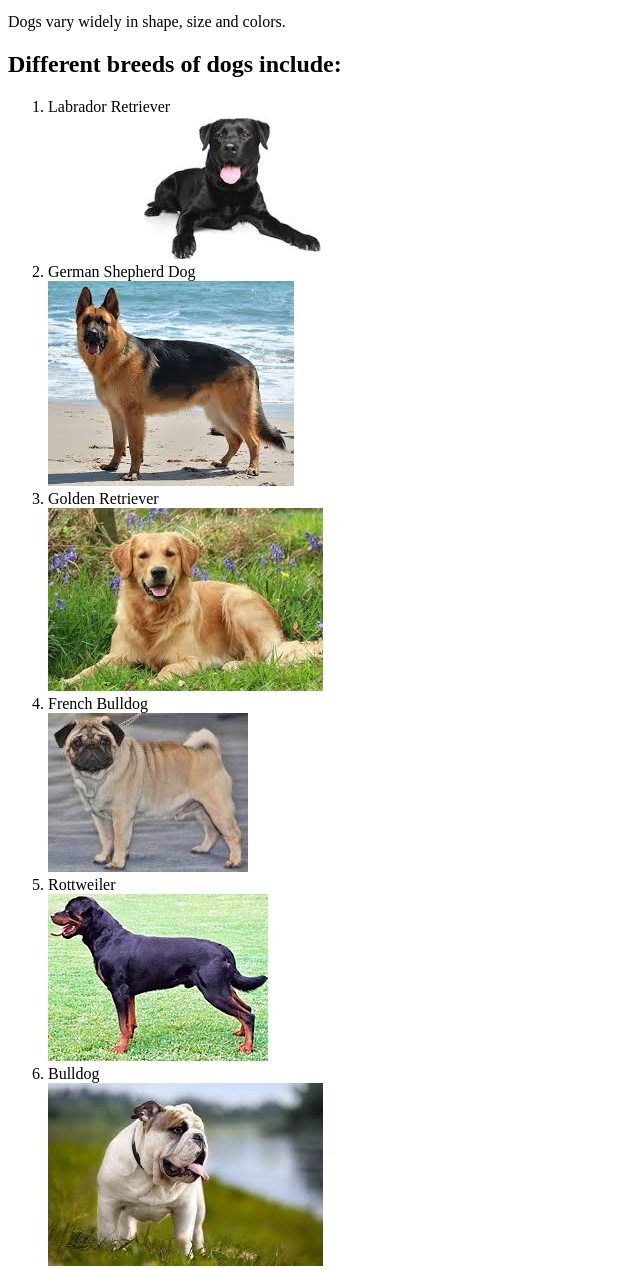
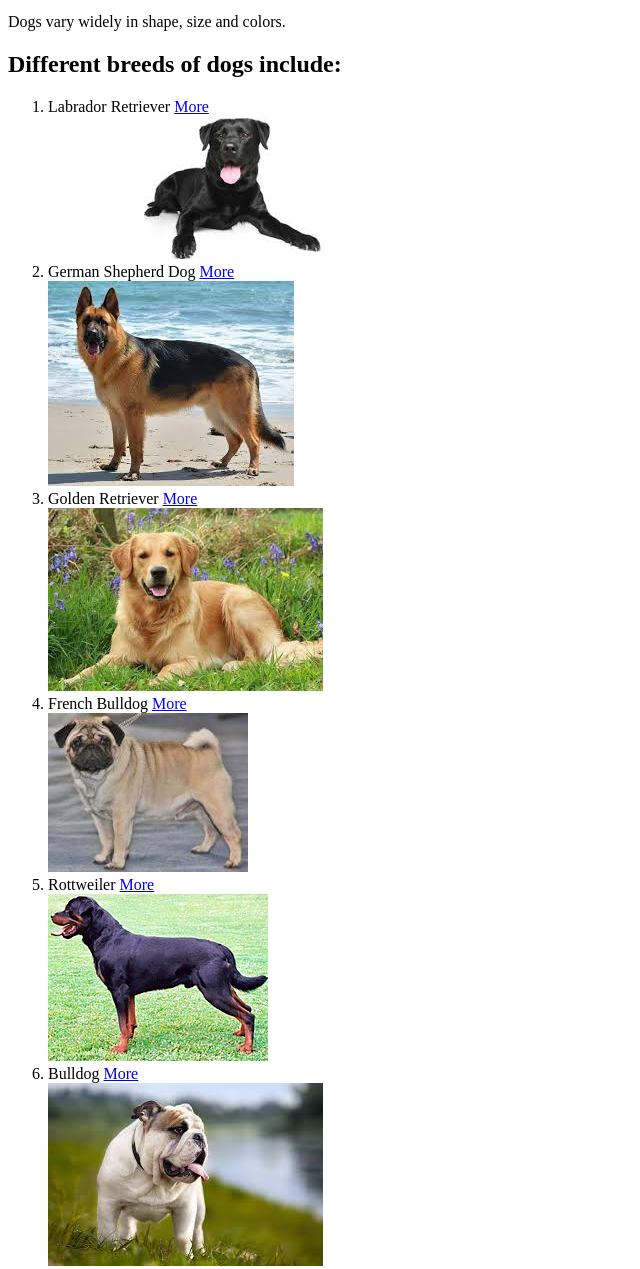
Before and after one commit to D-Kamunya/pet-website, a plain HTML site: page index.html in a window 1280 px wide. Shown: the part 293-1562 px from the top of the page, without its empty margins (0-640 px from the left). Drawn offline with Linux system fonts and the light colour scheme.

Commit message:
Added links to dog breeds

```diff
--- a/index.html
+++ b/index.html
@@ -21,17 +21,17 @@
     <p>Dogs vary widely in shape, size and colors.</p>
     <h2>Different breeds of dogs include:</h2>
     <ol>
-      <li>Labrador Retriever</li>
+      <li>Labrador Retriever <a href="https://en.wikipedia.org/wiki/Labrador_Retriever">More</a></li>
         <img src="images/Labrador.jpeg" alt="Labrador Image"/>
-      <li>German Shepherd Dog</li>
+      <li>German Shepherd Dog <a href="https://en.wikipedia.org/wiki/German_Shepherd">More</a></li>
         <img src="images/Germans.jpeg" alt="German Shepherd Dog Image"/>
-      <li>Golden Retriever</li>
+      <li>Golden Retriever <a href="https://en.wikipedia.org/wiki/Golden_Retriever">More</a></li>
         <img src="images/GoldenRetriever.jpeg" alt="Golden Retriever Image"/>
-      <li>French Bulldog</li>
+      <li>French Bulldog <a href="https://en.wikipedia.org/wiki/French_Bulldog">More</a></li>
         <img src="images/FBulldog.jpeg" alt="French Bulldog Image"/>
-      <li>Rottweiler</li>
+      <li>Rottweiler <a href="https://en.wikipedia.org/wiki/Rottweiler">More</a></li>
         <img src="images/Rottweiler.jpg" alt="Rottweiler Image"/>
-      <li>Bulldog</li>
+      <li>Bulldog <a href="https://en.wikipedia.org/wiki/Bulldog">More</a></li>
         <img src="images/Bulldog.jpeg" alt="Bulldog Image"/>
     </ol>
   </body>
```
